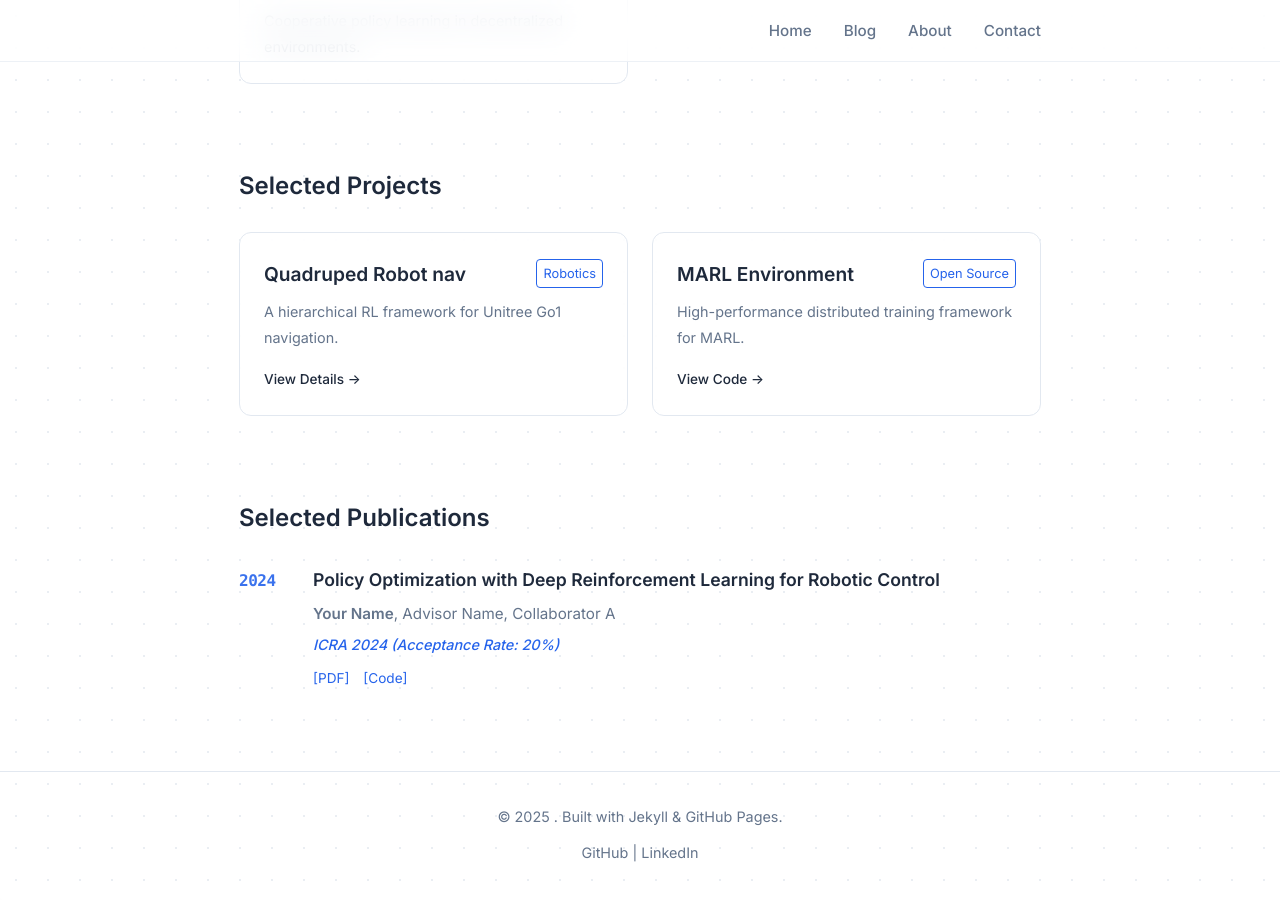
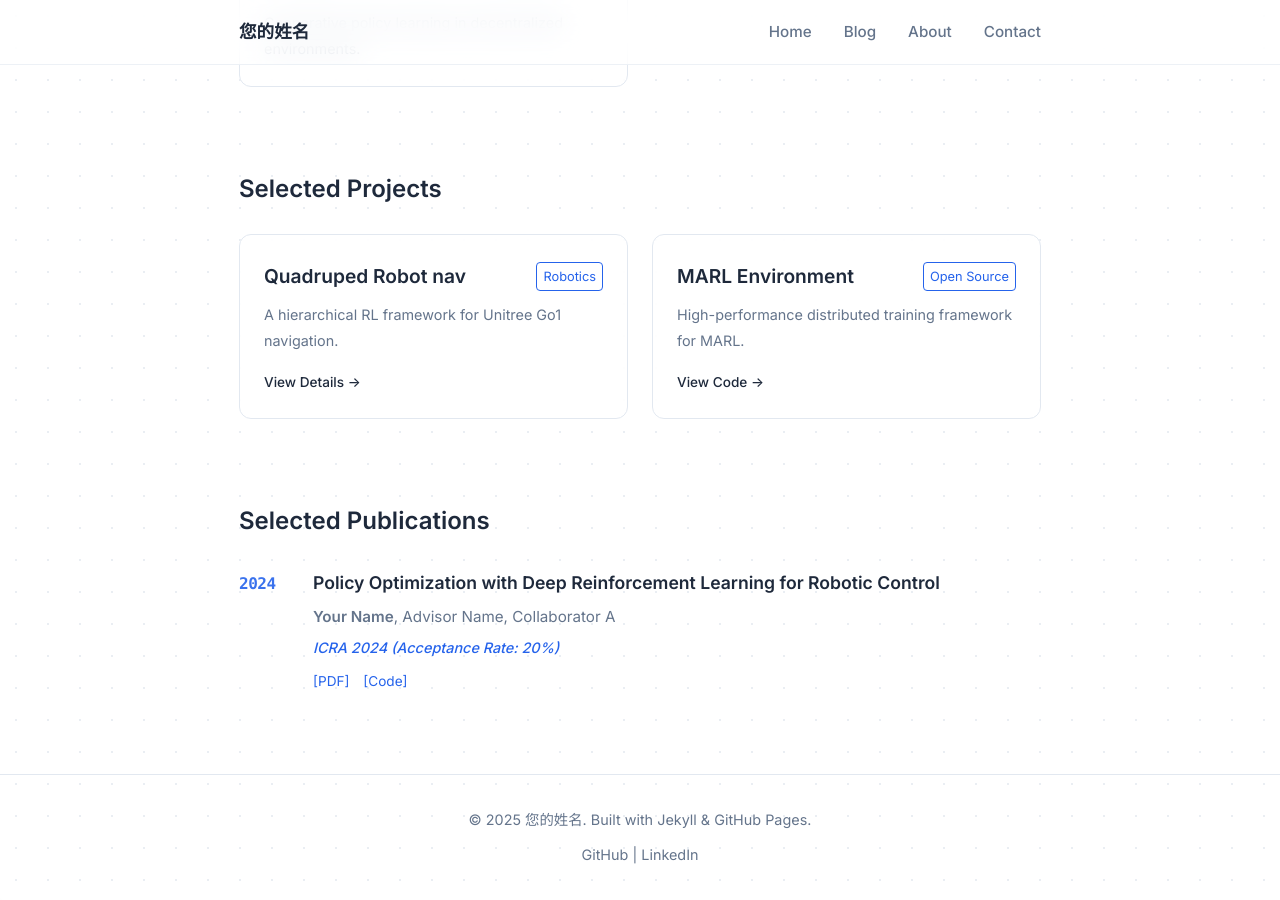
Before and after one commit to ShiWei-dev/my-portfolio, a Jekyll site: the page built from index.html, in a window 1280 px wide and 900 px high, scrolled down 1300 px. Built offline with Jekyll 4.4.1, drawn with Linux system fonts in a browser that asks for light colours; some of the changed lines change nothing that is shown.

Commit message:
部署bug修改

```diff
--- a/_config.yml
+++ b/_config.yml
@@ -2,7 +2,7 @@
 # 站点设置 (Site Settings)
 # ==========================================
 # title: "Your Name | AI Researcher"
-# email: your-email@domain.com
+email: your-email@domain.com
 # description: >-
 #   Researcher in Reinforcement Learning and Embodied AI.
 #   PhD Student/Candidate at [University Name].
@@ -21,15 +21,15 @@ permalink: /blog/:year/:month/:day/:title/
 # ==========================================
 # 自定义变量 (用于模板调用)
 # ==========================================
-# author:
-#   name: "您的姓名"
-#   role: "Full-Stack Developer & UI/UX Designer"
-#   avatar: "/assets/images/avatar.jpg"
+author:
+  name: "您的姓名"
+  role: "Full-Stack Developer & UI/UX Designer"
+  avatar: "/assets/images/avatar.jpg"
 
-# social:
-#   github: "yourusername"
-#   linkedin: "yourusername"
-#   email: "your-email@domain.com"
+social:
+  github: "yourusername"
+  linkedin: "yourusername"
+  email: "your-email@domain.com"
 
 # ==========================================
 # 插件 (GitHub Pages 原生支持)
```
Also changed, not shown: index.html (+1 -9 lines), README.md, 1 other file.
